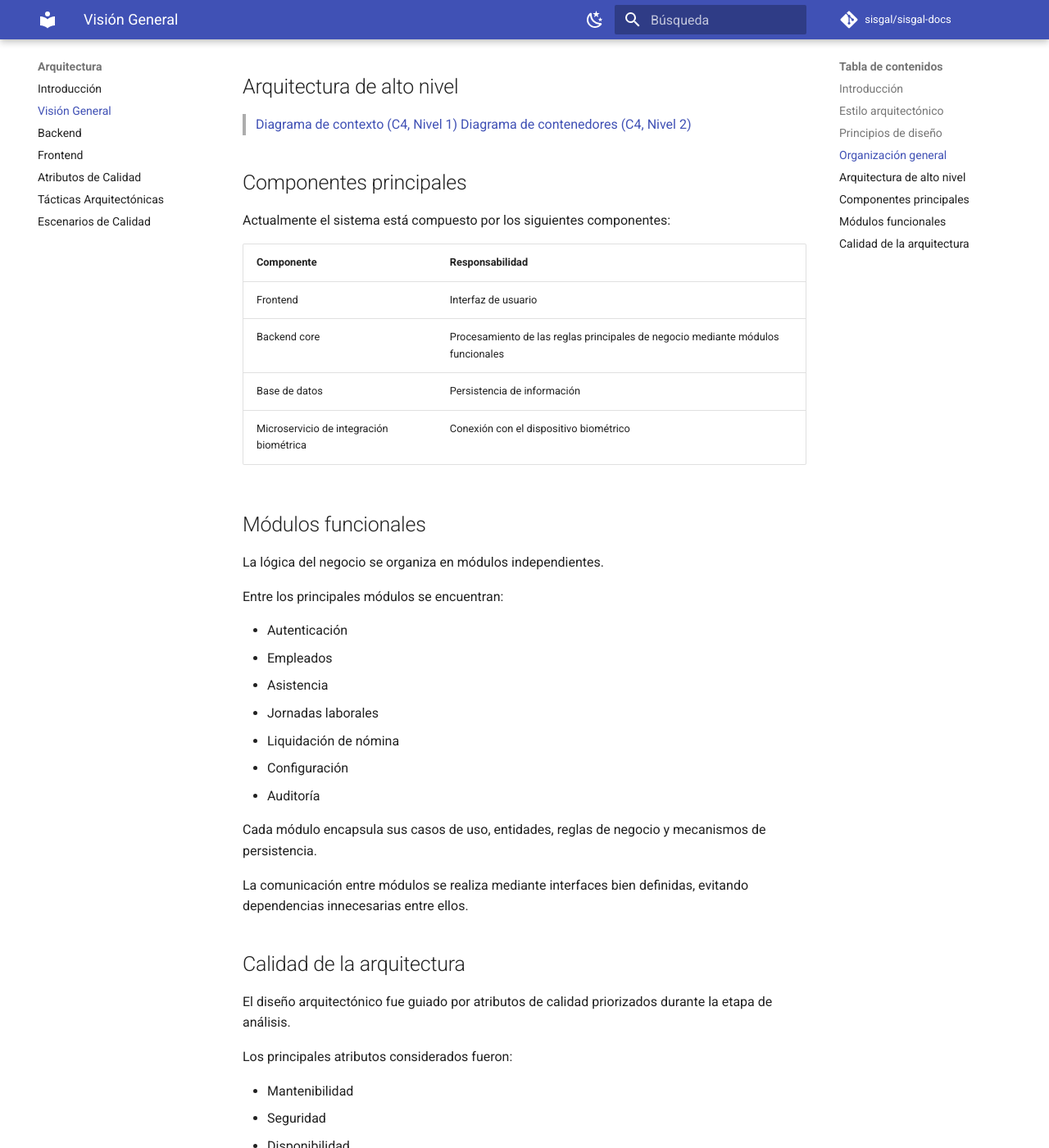
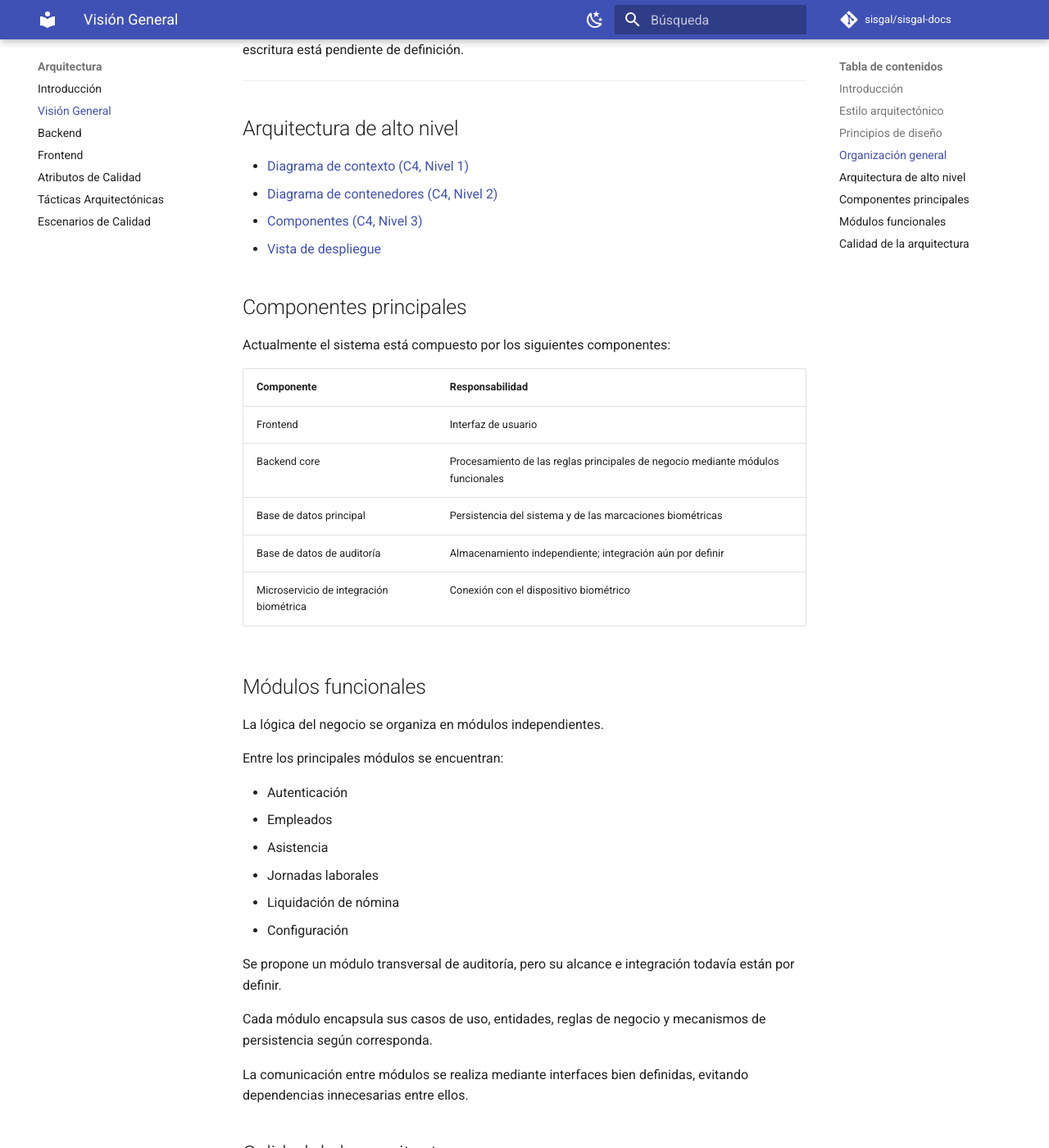
Before and after one commit to sisgal-platform/sisgal-docs, an MkDocs documentation site: the page built from docs/architecture/overview.md, in a window 1280 px wide and 1400 px high, scrolled down 1433 px. Shown: the whole window at 82% size. Built offline with MkDocs 1.6.1 and Material for MkDocs 9.7.7, drawn with Linux system fonts in a browser that asks for light colours; comment, search, counter and statistics services are not loaded.

Commit message:
docs: align architecture with confirmed component and deployment details

```diff
--- a/docs/architecture/overview.md
+++ b/docs/architecture/overview.md
@@ -40,14 +40,16 @@ La solución contempla estas aplicaciones y servicios:
 
 El frontend se comunica con el core mediante una API REST.
 
-La información es persistida en PostgreSQL mediante TypeORM.
+Los datos del sistema y las marcaciones se persisten en la base principal PostgreSQL mediante TypeORM. La base de auditoría es independiente y también utiliza PostgreSQL; su flujo de escritura está pendiente de definición.
 
 ---
 
 ## Arquitectura de alto nivel
 
-> [Diagrama de contexto (C4, Nivel 1)](../diagrams/context.md)
-> [Diagrama de contenedores (C4, Nivel 2)](../diagrams/containers.md)
+- [Diagrama de contexto (C4, Nivel 1)](../diagrams/context.md)
+- [Diagrama de contenedores (C4, Nivel 2)](../diagrams/containers.md)
+- [Componentes (C4, Nivel 3)](../diagrams/components.md)
+- [Vista de despliegue](../diagrams/deployment.md)
 
 ## Componentes principales
 
@@ -57,7 +59,8 @@ Actualmente el sistema está compuesto por los siguientes componentes:
 |------------|-----------------|
 | Frontend | Interfaz de usuario |
 | Backend core | Procesamiento de las reglas principales de negocio mediante módulos funcionales |
-| Base de datos | Persistencia de información |
+| Base de datos principal | Persistencia del sistema y de las marcaciones biométricas |
+| Base de datos de auditoría | Almacenamiento independiente; integración aún por definir |
 | Microservicio de integración biométrica | Conexión con el dispositivo biométrico |
 
 ## Módulos funcionales
@@ -72,9 +75,11 @@ Entre los principales módulos se encuentran:
 - Jornadas laborales
 - Liquidación de nómina
 - Configuración
-- Auditoría
 
-Cada módulo encapsula sus casos de uso, entidades, reglas de negocio y mecanismos de persistencia.
+
+Se propone un módulo transversal de auditoría, pero su alcance e integración todavía están por definir.
+
+Cada módulo encapsula sus casos de uso, entidades, reglas de negocio y mecanismos de persistencia según corresponda.
 
 La comunicación entre módulos se realiza mediante interfaces bien definidas, evitando dependencias innecesarias entre ellos.
 
```
